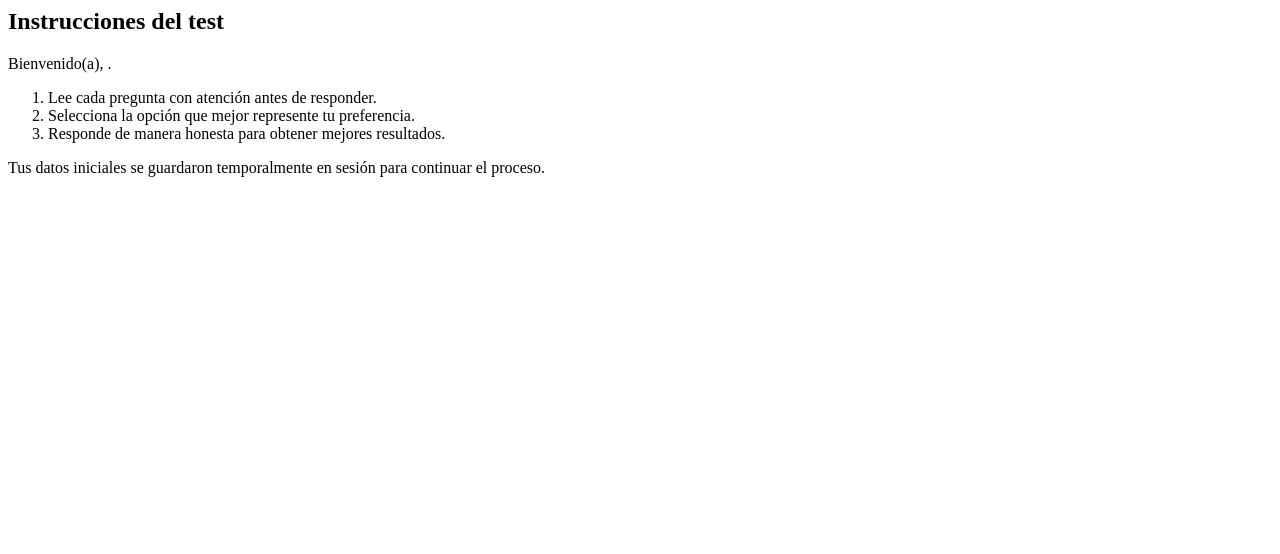
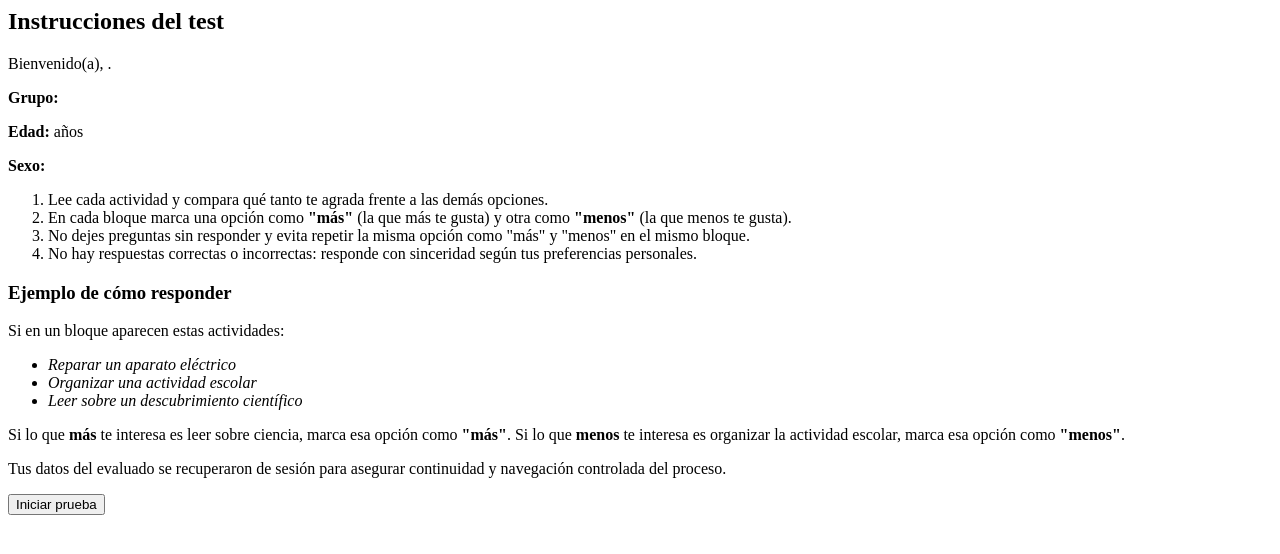
Before and after one commit to UNAB-SV/TEST-VOCACIONAL, a PHP site: page /instructions.php in a window 1280 px wide. Shown: the top 554 px of the page. Run offline with PHP 8.4, Linux system fonts and the light colour scheme.

Commit message:
Implementa pantalla de instrucciones y control de flujo del test

```diff
--- a/templates/home/instructions.php
+++ b/templates/home/instructions.php
@@ -1,15 +1,42 @@
 <?php
 /** @var array<string, string> $participant */
+
+$fullName = trim(($participant['nombres'] ?? '') . ' ' . ($participant['apellido_paterno'] ?? '') . ' ' . ($participant['apellido_materno'] ?? ''));
 ?>
 <section class="card">
     <h2>Instrucciones del test</h2>
-    <p class="subtitle">Bienvenido(a), <strong><?= htmlspecialchars(($participant['nombres'] ?? '') . ' ' . ($participant['apellido_paterno'] ?? ''), ENT_QUOTES, 'UTF-8'); ?></strong>.</p>
+    <p class="subtitle">Bienvenido(a), <strong><?= htmlspecialchars($fullName, ENT_QUOTES, 'UTF-8'); ?></strong>.</p>
+
+    <div class="participant-summary">
+        <p><strong>Grupo:</strong> <?= htmlspecialchars($participant['grupo'] ?? '', ENT_QUOTES, 'UTF-8'); ?></p>
+        <p><strong>Edad:</strong> <?= htmlspecialchars($participant['edad'] ?? '', ENT_QUOTES, 'UTF-8'); ?> años</p>
+        <p><strong>Sexo:</strong> <?= htmlspecialchars($participant['sexo'] ?? '', ENT_QUOTES, 'UTF-8'); ?></p>
+    </div>
 
     <ol class="instructions-list">
-        <li>Lee cada pregunta con atención antes de responder.</li>
-        <li>Selecciona la opción que mejor represente tu preferencia.</li>
-        <li>Responde de manera honesta para obtener mejores resultados.</li>
+        <li>Lee cada actividad y compara qué tanto te agrada frente a las demás opciones.</li>
+        <li>En cada bloque marca una opción como <strong>"más"</strong> (la que más te gusta) y otra como <strong>"menos"</strong> (la que menos te gusta).</li>
+        <li>No dejes preguntas sin responder y evita repetir la misma opción como "más" y "menos" en el mismo bloque.</li>
+        <li>No hay respuestas correctas o incorrectas: responde con sinceridad según tus preferencias personales.</li>
     </ol>
 
-    <p class="session-note">Tus datos iniciales se guardaron temporalmente en sesión para continuar el proceso.</p>
+    <div class="example-box" aria-label="Ejemplo de respuesta">
+        <h3>Ejemplo de cómo responder</h3>
+        <p>Si en un bloque aparecen estas actividades:</p>
+        <ul>
+            <li><em>Reparar un aparato eléctrico</em></li>
+            <li><em>Organizar una actividad escolar</em></li>
+            <li><em>Leer sobre un descubrimiento científico</em></li>
+        </ul>
+        <p>
+            Si lo que <strong>más</strong> te interesa es leer sobre ciencia, marca esa opción como <strong>"más"</strong>.
+            Si lo que <strong>menos</strong> te interesa es organizar la actividad escolar, marca esa opción como <strong>"menos"</strong>.
+        </p>
+    </div>
+
+    <p class="session-note">Tus datos del evaluado se recuperaron de sesión para asegurar continuidad y navegación controlada del proceso.</p>
+
+    <form method="post" action="/instrucciones/iniciar">
+        <button class="btn-primary" type="submit">Iniciar prueba</button>
+    </form>
 </section>
```
Also changed, not shown: public/index.php (+10 -0 lines), src/controllers/HomeController.php (+31 -0 lines), src/services/ParticipantSessionStore.php (+22 -0 lines), templates/home/test.php (added, +9 -0 lines), public/assets/app.css.
